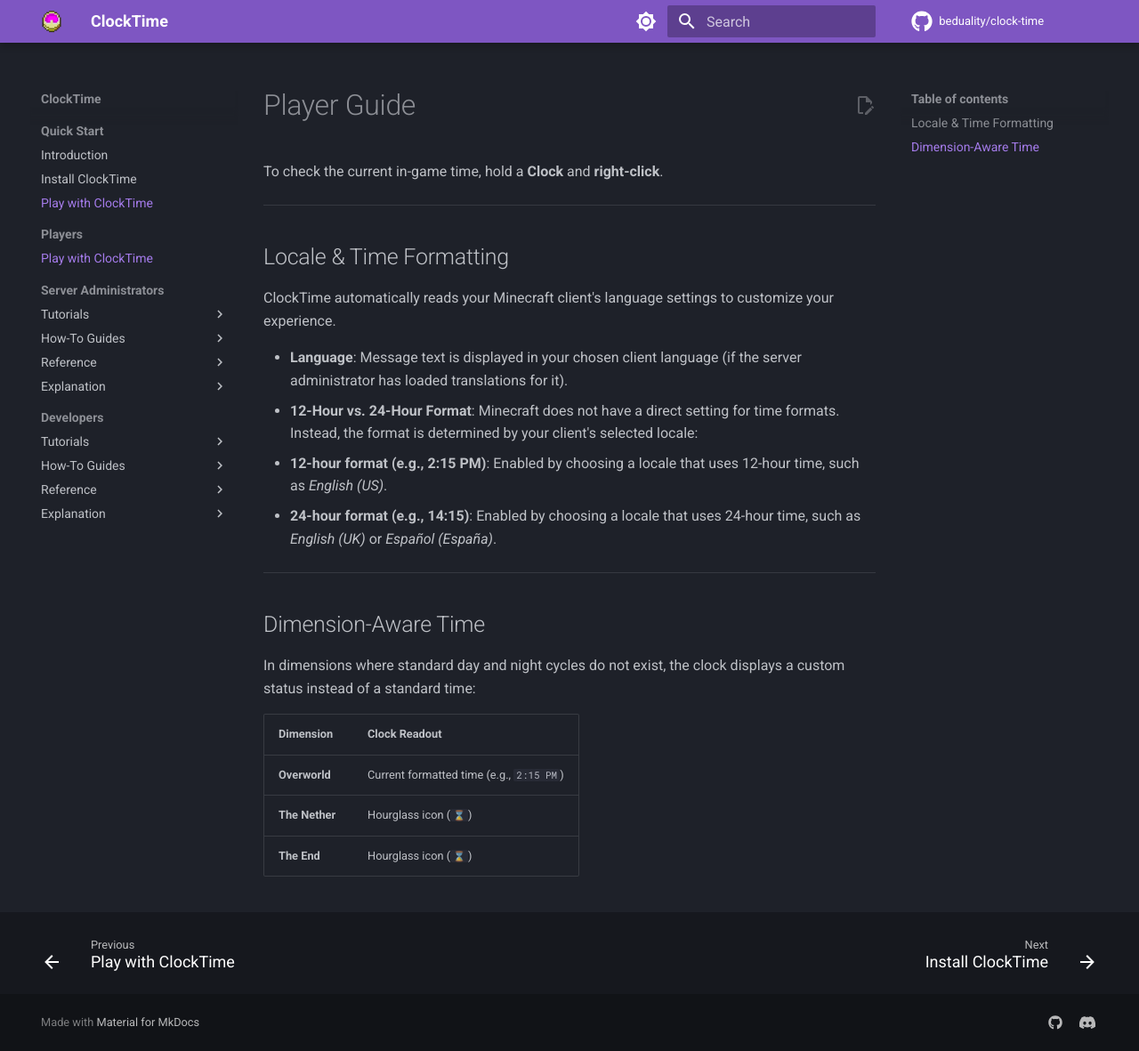
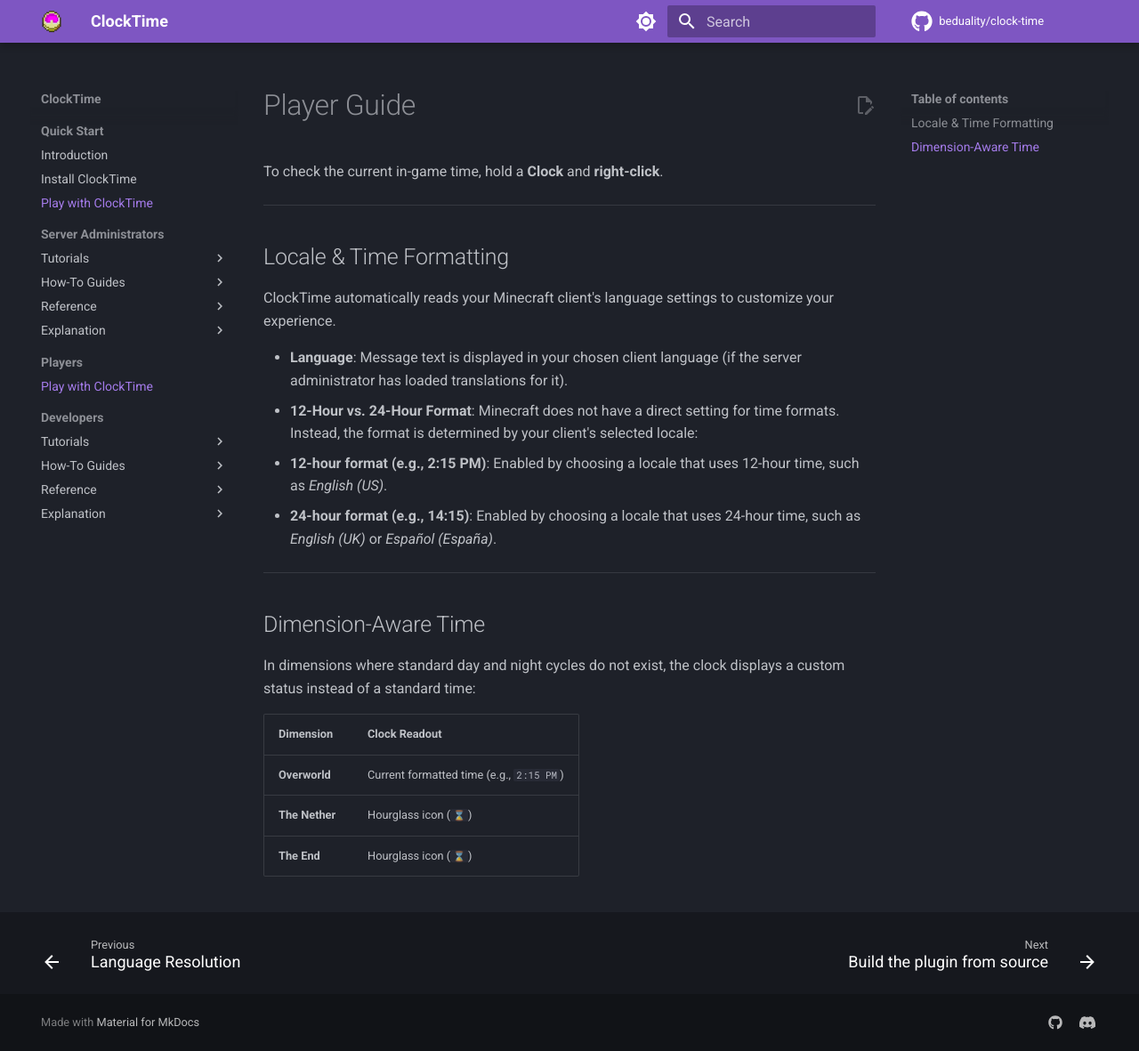
Before and after one commit to beduality/clock-gui, an MkDocs documentation site: the page built from docs/players/play.md, in a window 1280 px wide and 1181 px high. Shown: the whole window at 89% size. Built offline with MkDocs 1.6.1 and Material for MkDocs 9.7.7, drawn with Linux system fonts in a browser that asks for light colours; comment, search, counter and statistics services are not loaded.

Commit message:
refactor: reorder Players section in navigation for better structure

```diff
--- a/mkdocs.yml
+++ b/mkdocs.yml
@@ -76,8 +76,6 @@
     - Introduction: index.md
     - Install ClockTime: server-admins/tutorials/installation.md
     - Play with ClockTime: players/play.md
-  - Players:
-      - Play with ClockTime: players/play.md
   - Server Administrators:
     - Tutorials:
       - Install ClockTime: server-admins/tutorials/installation.md
@@ -91,6 +89,8 @@
       - Translations Reference: server-admins/reference/translations.md
     - Explanation:
       - Language Resolution: server-admins/explanation/language-resolution.md
+  - Players:
+      - Play with ClockTime: players/play.md
   - Developers:
     - Tutorials:
       - Build the plugin from source: developers/tutorials/building-from-source.md
```
